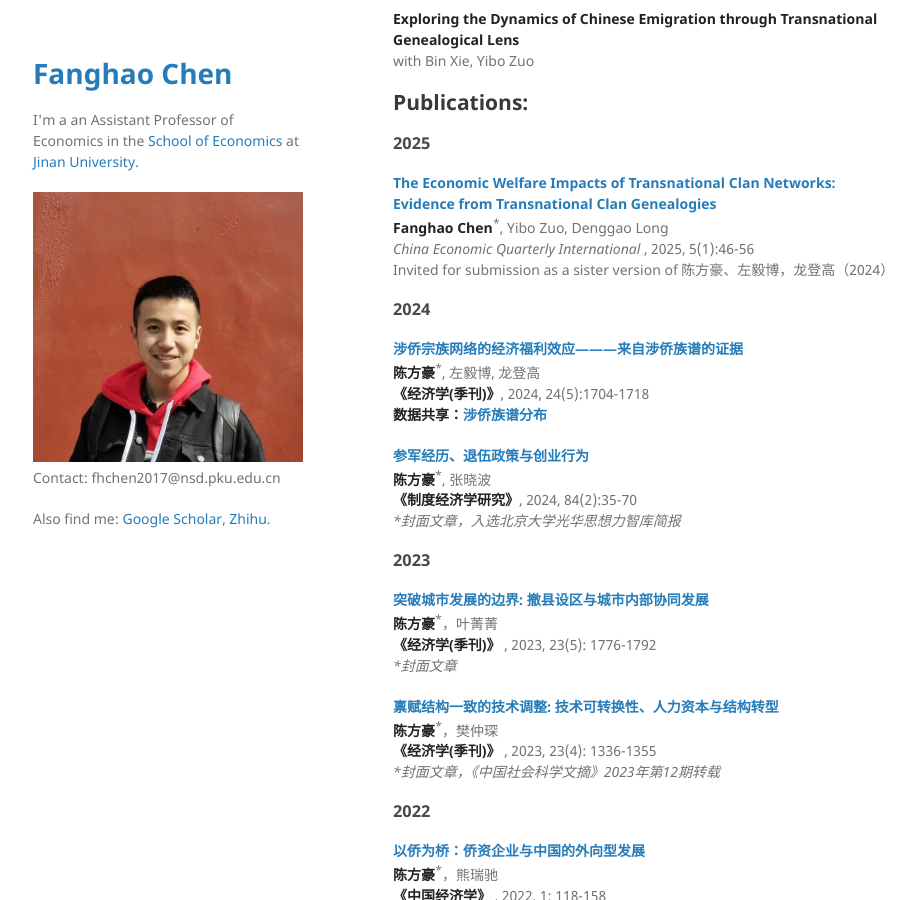
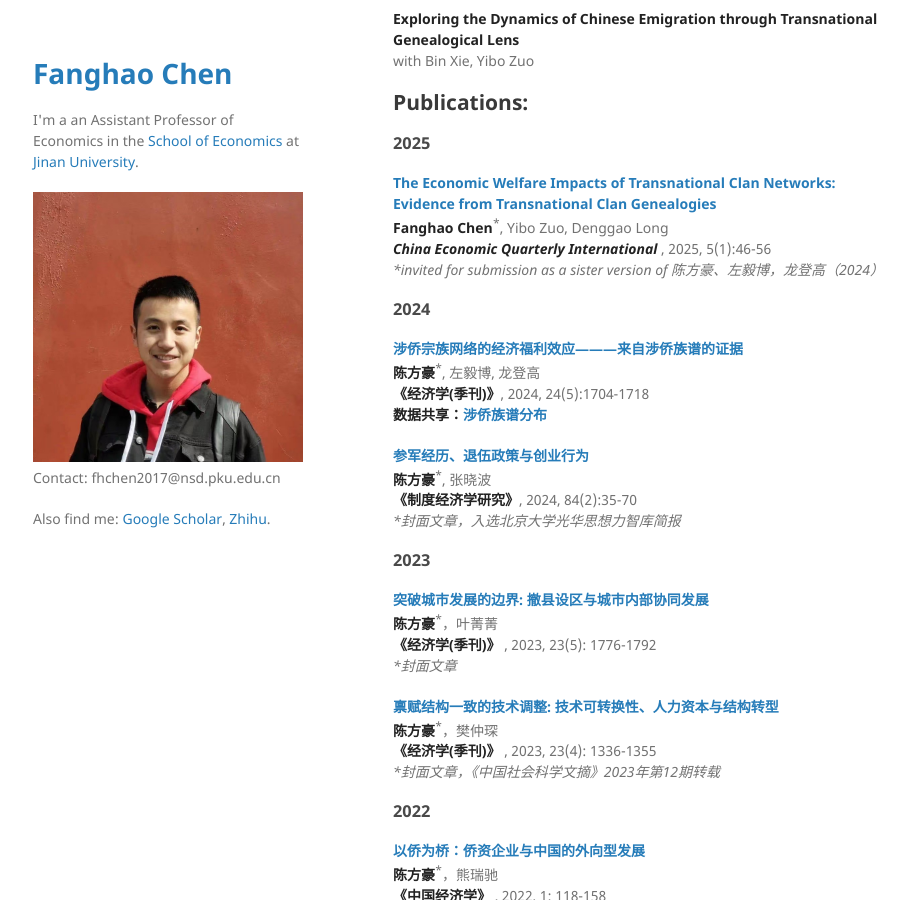
Before and after one commit to FanghaoChen/homepage, a Jekyll site: the page built from research.md, in a window 1280 px wide and 900 px high, scrolled down 498 px. Shown: the whole window, without its empty margins (177-1093 px from the left). Built offline with Jekyll 4.4.1, drawn with Linux system fonts in a browser that asks for light colours.

```diff
--- a/research.md
+++ b/research.md
@@ -30,8 +30,8 @@ with Bin Xie, Yibo Zuo  <br/>
 
 **[The Economic Welfare Impacts of Transnational Clan Networks: Evidence from Transnational Clan Genealogies](https://www.sciencedirect.com/science/article/pii/S2666933125000024)** <br/>
 **Fanghao Chen**<sup>*</sup>, Yibo Zuo, Denggao Long <br/>
- <em> China Economic Quarterly International </em>, 2025, 5(1):46-56 <br/>
-Invited for submission as a sister version of 陈方豪、左毅博，龙登高（2024）
+ <em> **China Economic Quarterly International** </em>, 2025, 5(1):46-56 <br/>
+<em> *invited for submission as a sister version of 陈方豪、左毅博，龙登高（2024）</em>
 
 ### 2024 ###
 
```
